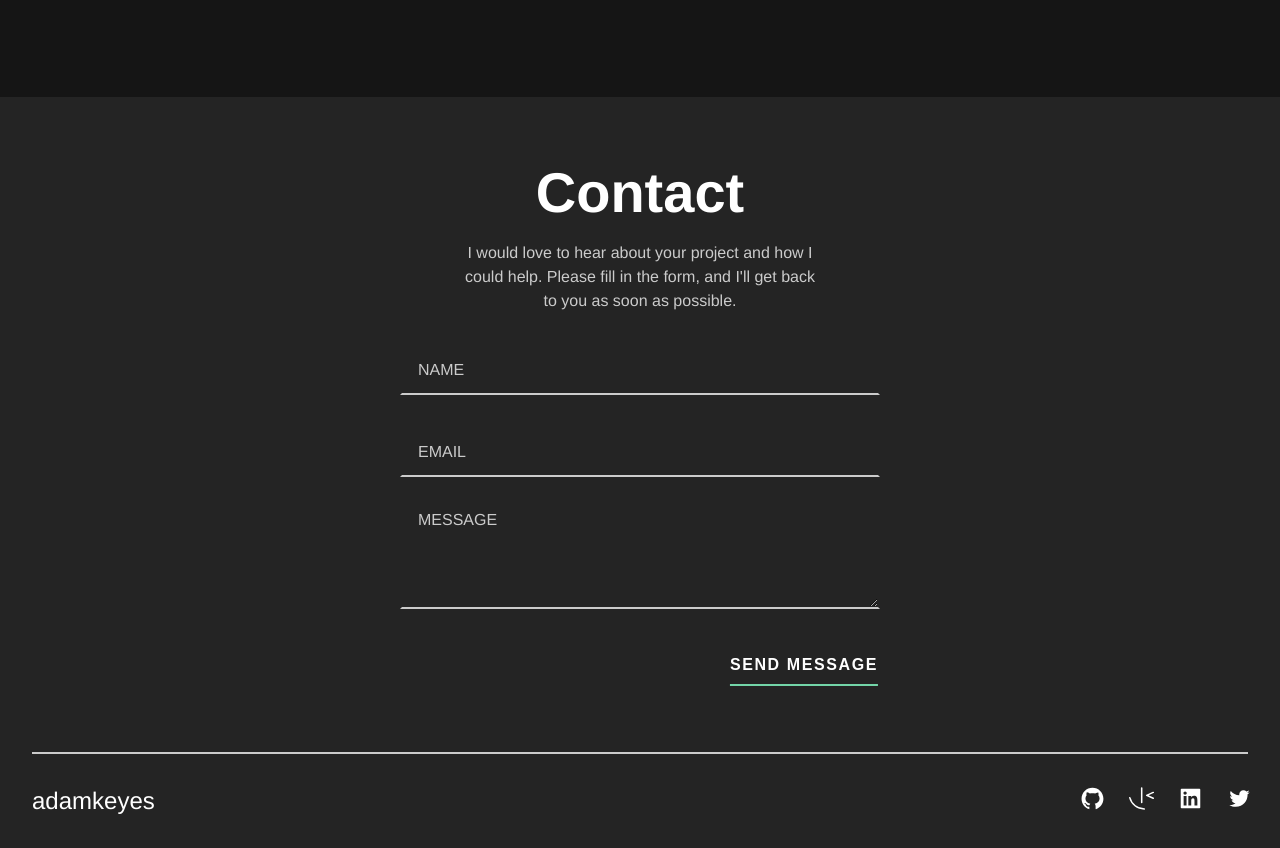
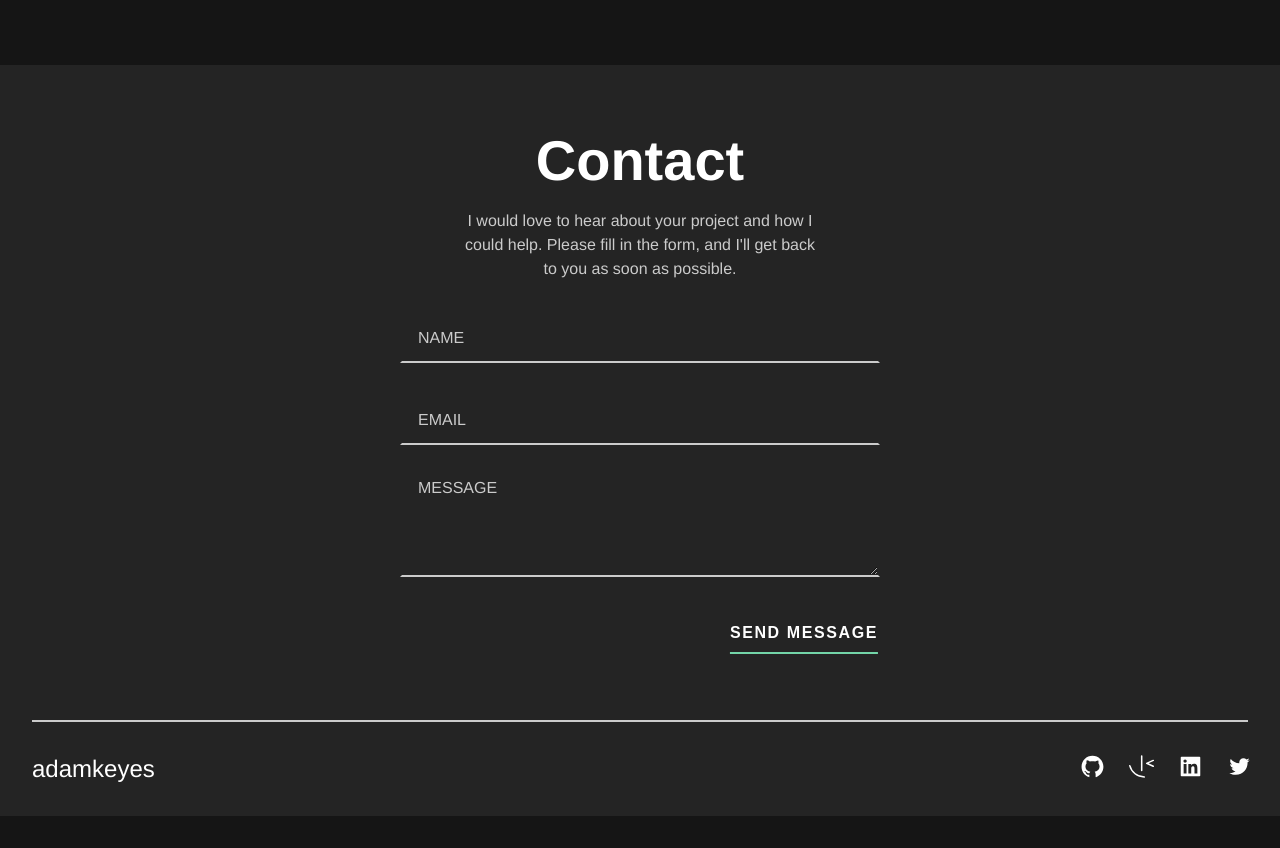
Before and after one commit to FOWMind/developer-portfolio, a React (Vite) app: page / in a window 1280 px wide. Shown: the part 2600-3448 px from the top of the page. After the commit the page ends 3416 px from the top, so only its background shows below. Built offline with nearby package versions, Linux system fonts and the light colour scheme; a web font is replaced by a local one.

Commit message:
add desktop design

```diff
--- a/src/components/AppContainer.tsx
+++ b/src/components/AppContainer.tsx
@@ -1,7 +1,6 @@
 import styled from 'styled-components'
 
 export const AppContainer = styled.main`
-  max-width: 1200px;
+  max-width: 1280px;
   margin: 0 auto;
-  padding-bottom: 2rem;
 `
--- a/src/components/Contact.tsx
+++ b/src/components/Contact.tsx
@@ -1,35 +1,66 @@
 import styled from 'styled-components'
+import { desktopSize } from '../utils'
 import { Button, Headline, Input, Paragraph, Textbox } from './'
 
 export function Contact() {
   return (
     <ContactStyled>
+      <ContactText>
         <ContactHeadline>Contact</ContactHeadline>
         <ContactParagraph>
-        I would love to hear about your project and how I could help. Please fill in the form, and I'll get back to you
-        as soon as possible.
+          I would love to hear about your project and how I could help. Please fill in the form, and I'll get back to
+          you as soon as possible.
         </ContactParagraph>
+      </ContactText>
 
+      <ContactForm>
         <ContactInput placeholder="Name" />
         <ContactInput placeholder="Email" />
         <ContactTextbox placeholder="Message" />
-
         <ContactButton>Send message</ContactButton>
+      </ContactForm>
     </ContactStyled>
   )
 }
 
 export const ContactStyled = styled.section`
-  text-align: center;
   overflow: hidden;
   max-width: 30rem;
   margin: 0 auto;
+
+  @media screen and (min-width: ${desktopSize}) {
+    max-width: initial;
+    display: flex;
+    justify-content: space-between;
+    align-items: flex-start;
+    flex-wrap: wrap;
+  }
+`
+
+const ContactText = styled.div`
+  text-align: center;
+
+  @media screen and (min-width: ${desktopSize}) {
+    text-align: left;
+    width: 60%;
+  }
 `
 
 const ContactHeadline = styled(Headline)``
 
 const ContactParagraph = styled(Paragraph)`
   margin: 1rem auto 2rem auto;
+
+  @media screen and (min-width: ${desktopSize}) {
+    margin-left: 0;
+    margin-right: 0;
+  }
+`
+
+const ContactForm = styled.div`
+  @media screen and (min-width: ${desktopSize}) {
+    width: 40%;
+  }
 `
 
 const ContactInput = styled(Input)`
--- a/src/components/Footer.tsx
+++ b/src/components/Footer.tsx
@@ -1,14 +1,16 @@
 import styled from 'styled-components'
 import { tabletSize } from '../utils'
-import { Contact, PersonalInfo } from './'
+import { AppContainer, Contact, PersonalInfo } from './'
 
 export function Footer() {
   return (
     <FooterStyled>
-      <Contact />
-      <FooterContent>
-        <PersonalInfo />
-      </FooterContent>
+      <AppContainer>
+        <Contact />
+        <FooterContent>
+          <PersonalInfo />
+        </FooterContent>
+      </AppContainer>
     </FooterStyled>
   )
 }
--- a/src/components/Header.tsx
+++ b/src/components/Header.tsx
@@ -1,5 +1,5 @@
 import styled from 'styled-components'
-import { tabletSize } from '../utils'
+import { desktopSize, tabletSize } from '../utils'
 import { PersonalInfo } from './'
 
 export function Header() {
@@ -14,10 +14,16 @@ const HeaderStyled = styled.header`
   padding: 2rem;
 
   @media screen and (min-width: ${tabletSize}) {
+    padding: 2rem;
     position: absolute;
     top: 0;
     left: 0;
     width: 100%;
     z-index: 100;
   }
+
+  @media screen and (min-width: ${desktopSize}) {
+    padding-left: 0;
+    padding-right: 0;
+  }
 `
--- a/src/components/Presentation.tsx
+++ b/src/components/Presentation.tsx
@@ -1,6 +1,6 @@
 import styled from 'styled-components'
 import manSmiling from '../assets/man-smiling.png'
-import { tabletSize } from '../utils'
+import { desktopSize, tabletSize } from '../utils'
 import { FeaturedText, Headline, Image, Paragraph, Button } from './'
 
 export function Presentation() {
@@ -28,6 +28,10 @@ const PresentationStyled = styled.section`
   @media screen and (min-width: ${tabletSize}) {
     text-align: left;
     padding: 8rem 0 0 2rem;
+  }
+
+  @media screen and (min-width: ${desktopSize}) {
+    padding-left: 0;
   }
 `
 
--- a/src/components/Projects.tsx
+++ b/src/components/Projects.tsx
@@ -1,4 +1,5 @@
 import styled from 'styled-components'
+import { desktopSize } from '../utils'
 import { Button, Headline, Works } from './'
 
 export function Projects() {
@@ -16,6 +17,11 @@ export function Projects() {
 
 const ProjectsStyled = styled.section`
   padding: 2rem;
+
+  @media screen and (min-width: ${desktopSize}) {
+    padding-left: 0;
+    padding-right: 0;
+  }
 `
 
 const ProjectsHeader = styled.div`
--- a/src/components/Skills.tsx
+++ b/src/components/Skills.tsx
@@ -1,5 +1,5 @@
 import styled from 'styled-components'
-import { tabletSize } from '../utils'
+import { desktopSize, tabletSize } from '../utils'
 import { HeadlineMedium, Paragraph } from './'
 
 export function Skills() {
@@ -61,13 +61,18 @@ const SkillsStyled = styled.section`
   @media screen and (min-width: ${tabletSize}) {
     text-align: left;
     border-bottom: none;
-    max-width: calc(100% - 4rem);
     margin: 4rem auto;
-    padding: 4rem 0 2rem 0;
+    padding: 2rem;
+    padding-top: 4rem;
     display: flex;
     justify-content: space-between;
     align-items: flex-start;
     flex-wrap: wrap;
+  }
+
+  @media screen and (min-width: ${desktopSize}) {
+    padding-left: 0;
+    padding-right: 0;
   }
 `
 
@@ -77,7 +82,11 @@ const Skill = styled.div`
   }
 
   @media screen and (min-width: ${tabletSize}) {
-    min-width: 45%;
+    width: 45%;
+  }
+
+  @media screen and (min-width: ${desktopSize}) {
+    width: 30%;
   }
 `
 
--- a/src/components/WorkItem.tsx
+++ b/src/components/WorkItem.tsx
@@ -1,6 +1,6 @@
 import styled from 'styled-components'
 import { Work } from '../models/Work'
-import { tabletSize } from '../utils'
+import { desktopSize, tabletSize } from '../utils'
 import { Button, HeadlineSmall, Image, Paragraph } from './'
 
 export function WorkItem({ title, technologies, links, images }: Work) {
@@ -50,6 +50,10 @@ const WorkItemPreview = styled(Image)`
   height: auto;
   max-height: 300px;
   object-fit: cover;
+
+  @media screen and (min-width: ${desktopSize}) {
+    max-height: 500px;
+  }
 `
 
 const WorkItemTitle = styled(HeadlineSmall).attrs((props) => ({
--- a/src/utils/Sizes.ts
+++ b/src/utils/Sizes.ts
@@ -1 +1,2 @@
 export const tabletSize = '768px'
+export const desktopSize = '1440px'
```
Lines whose indentation alone changed are shown as unchanged.
